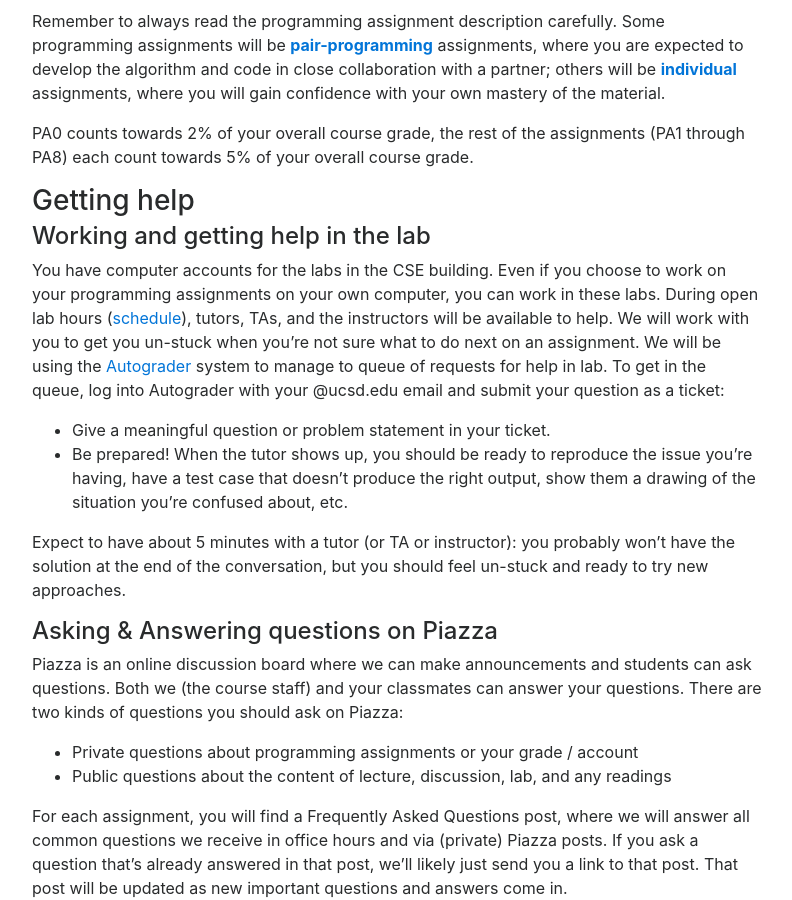
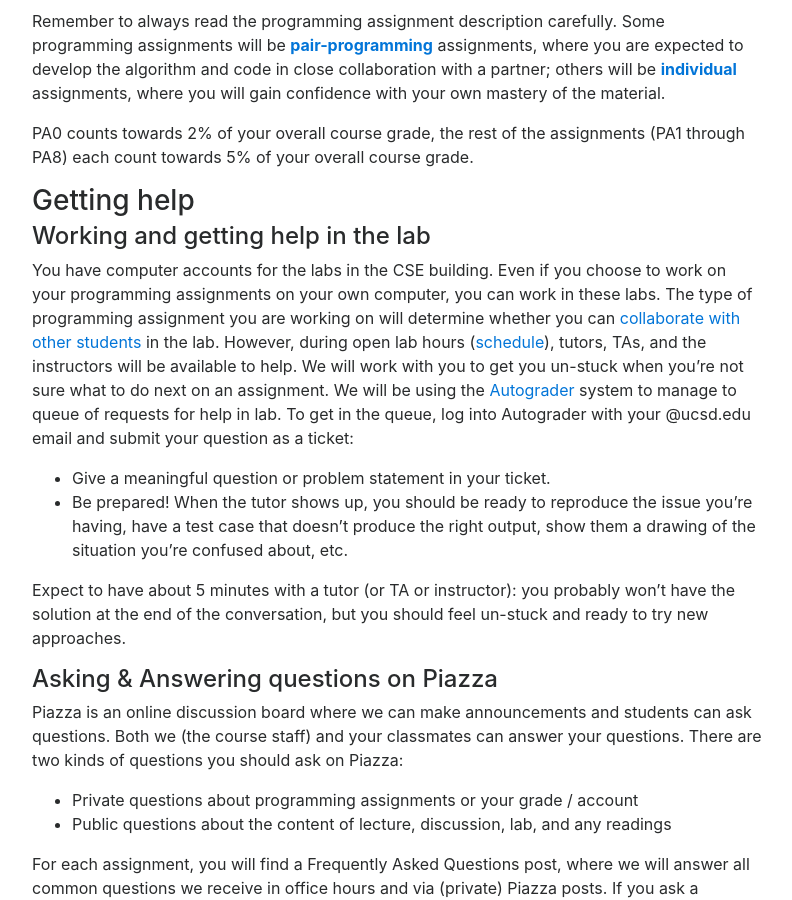
Before and after one commit to ucsd-cse8a-f18/ucsd-cse8a-f18.github.io, a Jekyll site: the page built from index.md, in a window 1280 px wide and 900 px high, scrolled down 3758 px. Shown: the whole window, without its empty margins (243-1035 px from the left). Built offline with Jekyll 4.4.1, drawn with Linux system fonts in a browser that asks for light colours; nearby versions of some CDN libraries.

Commit message:
Update index.md

```diff
--- a/index.md
+++ b/index.md
@@ -177,7 +177,7 @@ of your overall course grade.
 <h4>Working and getting help in the lab</h4>
 
 You have computer accounts for the labs in the CSE building.  Even if you choose to work on your programming assignments on
-your own computer, you can work in these labs.  During open lab hours (<a href="#staff">schedule</a>), tutors, TAs, and the
+your own computer, you can work in these labs. The type of programming assignment you are working on will determine whether you can <a href="#p:pas">collaborate with other students</a> in the lab.  However, during open lab hours (<a href="#staff">schedule</a>), tutors, TAs, and the
 instructors will be available to help. We will work with you to get you un-stuck when you're not sure what to do next on an
 assignment. We will be using the <a href="autograder.ucsd.edu" target="_blank">Autograder</a> system to manage to queue of
 requests for help in lab.  To get in the queue, log into Autograder with your @ucsd.edu email and submit your question as a ticket:
```
